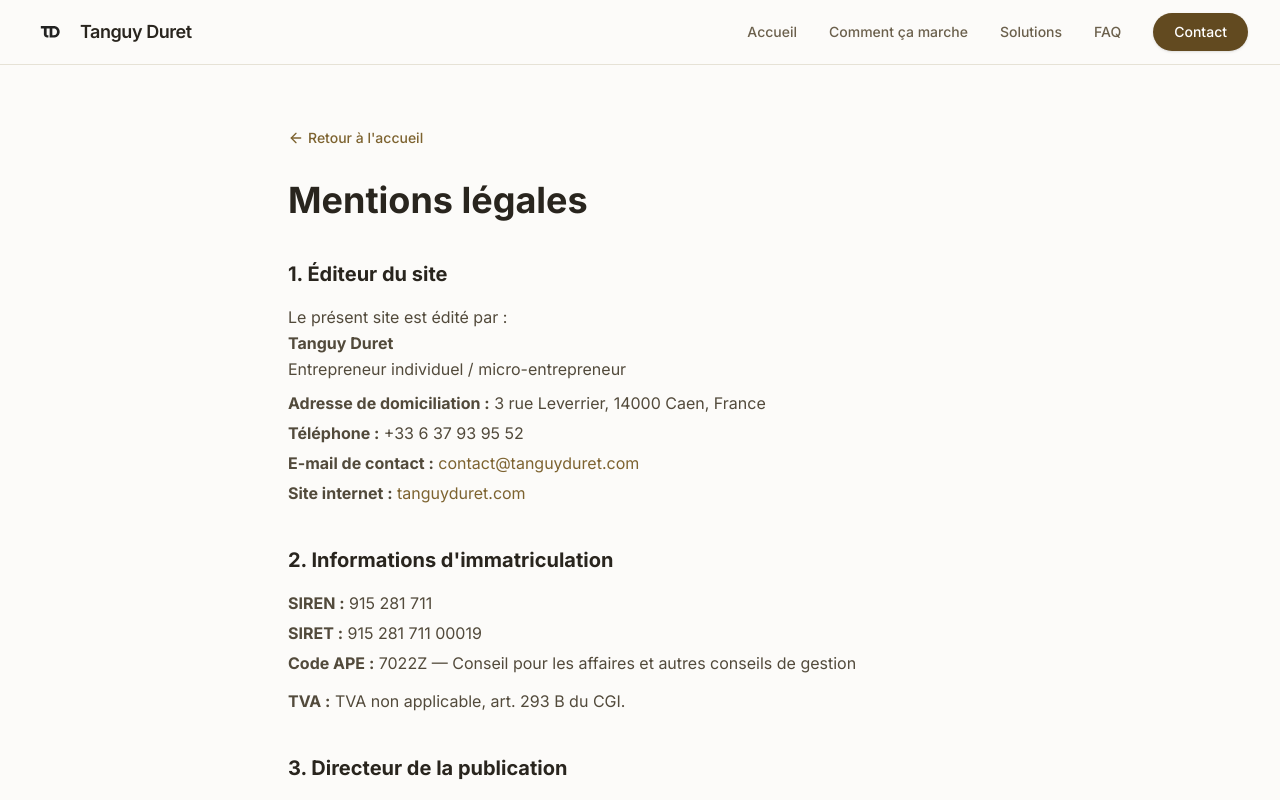
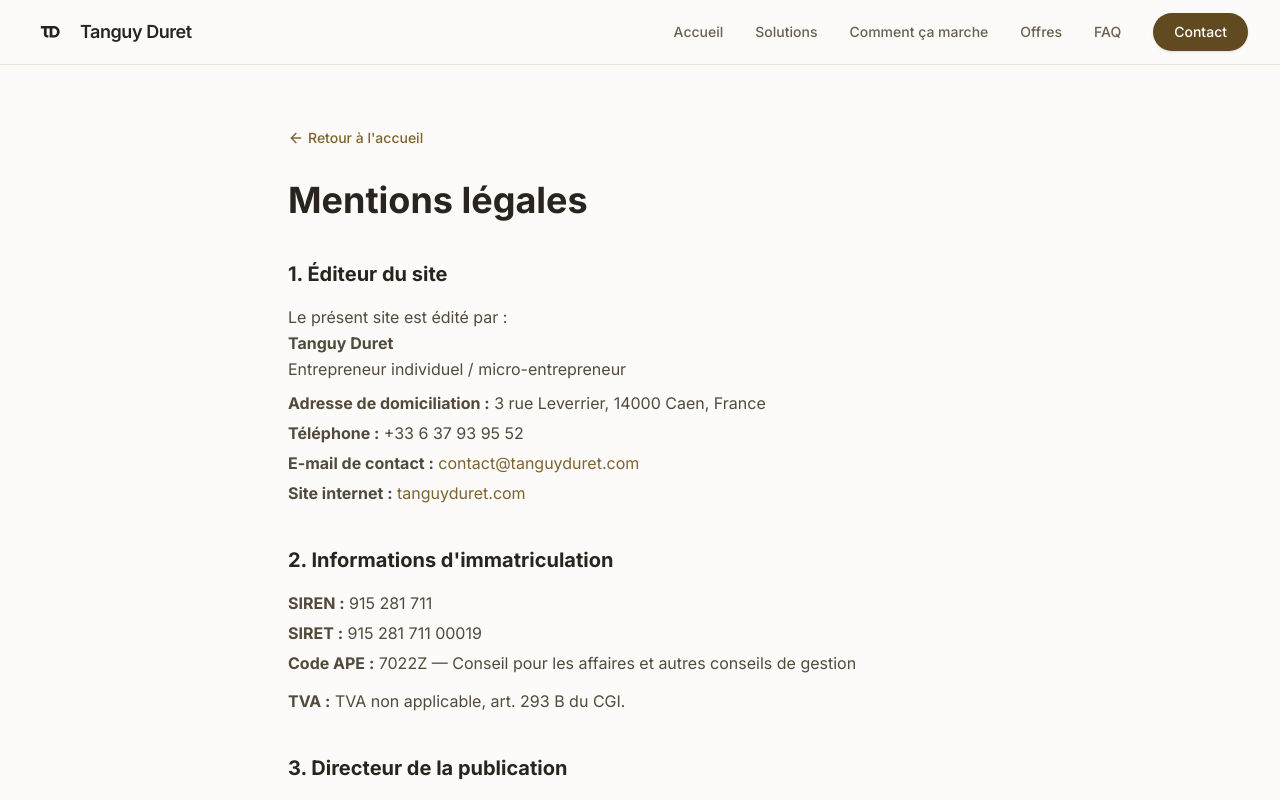
Before and after one commit to tanguyduret/portfolio, a React (Vite) app: page /conseil/mentions-legales in a window 1280 px wide. Shown: the top 800 px of the page. Built offline with nearby package versions, Linux system fonts and the light colour scheme.

Commit message:
refactor: streamline conseil conversion flow

```diff
--- a/components/conseil/components/Header.tsx
+++ b/components/conseil/components/Header.tsx
@@ -8,8 +8,9 @@ export function Header() {
 
   const links = [
     { label: 'Accueil', href: '/conseil#accueil' },
+    { label: 'Solutions', href: '/conseil#solutions' },
     { label: 'Comment ça marche', href: '/conseil#comment-ca-marche' },
-    { label: 'Solutions', href: '/conseil#solutions' },
+    { label: 'Offres', href: '/conseil#offres' },
     { label: 'FAQ', href: '/conseil#faq' },
   ];
 
--- a/components/conseil/components/Pricing.tsx
+++ b/components/conseil/components/Pricing.tsx
@@ -56,7 +56,7 @@ export function Pricing() {
   ];
 
   return (
-    <section className="py-16 md:py-24 bg-stone-50">
+    <section id="offres" className="py-16 md:py-24 bg-stone-50">
       <div className="max-w-7xl mx-auto px-4 sm:px-6 lg:px-8">
         <Reveal className="text-center max-w-3xl mx-auto mb-16">
           <h2 className="text-3xl font-bold text-stone-900 mb-6">Des offres simples et transparentes</h2>
--- a/components/conseil/pages/Home.tsx
+++ b/components/conseil/pages/Home.tsx
@@ -18,15 +18,15 @@ export function Home() {
       <Hero />
       <Problem />
       <Solution />
+      <HowItWorks />
+      <Analysis />
+      <Product />
+      <Pricing />
       <About />
-      <Analysis />
-      <HowItWorks />
-      <Pricing />
-      <Product />
+      <Reassurance />
       <TargetAudience />
-      <Reassurance />
+      <FAQ />
       <Guide />
-      <FAQ />
       <Contact />
     </main>
   );
```
